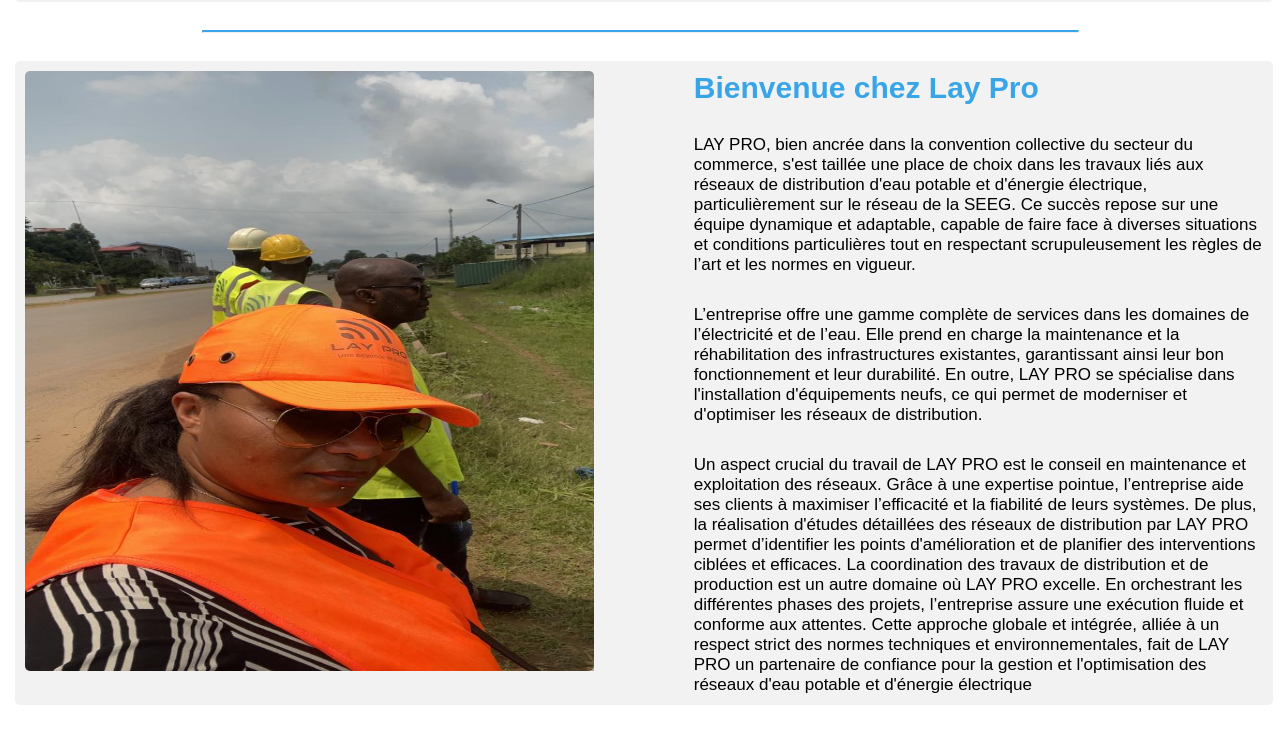
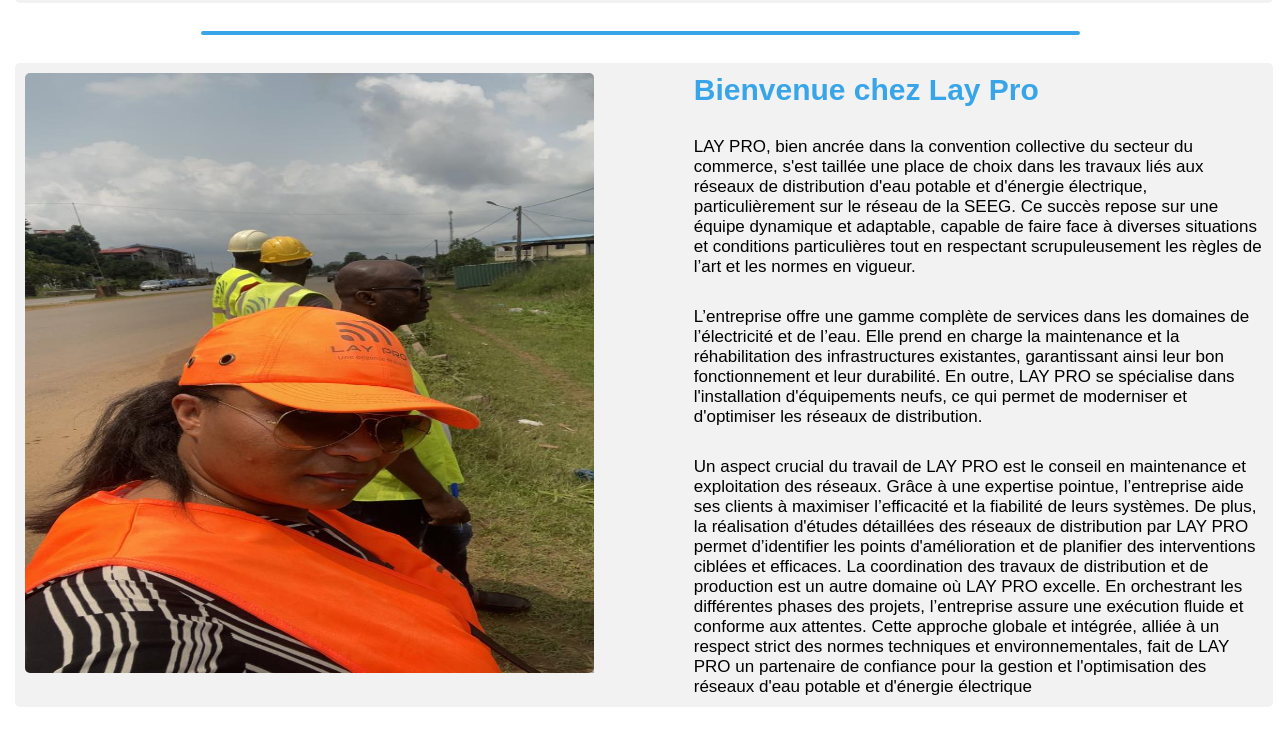
Before and after one commit to LeNsaff/Lay-Pro, a website: page index.html in a window 1280 px wide. Shown: the part 674-1404 px from the top of the page. Drawn offline with Linux system fonts and the light colour scheme.

Commit message:
new v 2.0

```diff
--- a/sass/asset/asset.scss
+++ b/sass/asset/asset.scss
@@ -75,6 +75,7 @@
 }
 
 hr{
-    border-top:solid 2px $colorlogo;
+    border:solid 2px $colorlogo;
+    border-radius: 5px;
     width: 70%;
 }
```
Also changed, not shown: sass/css/index.css, 1 other file.
